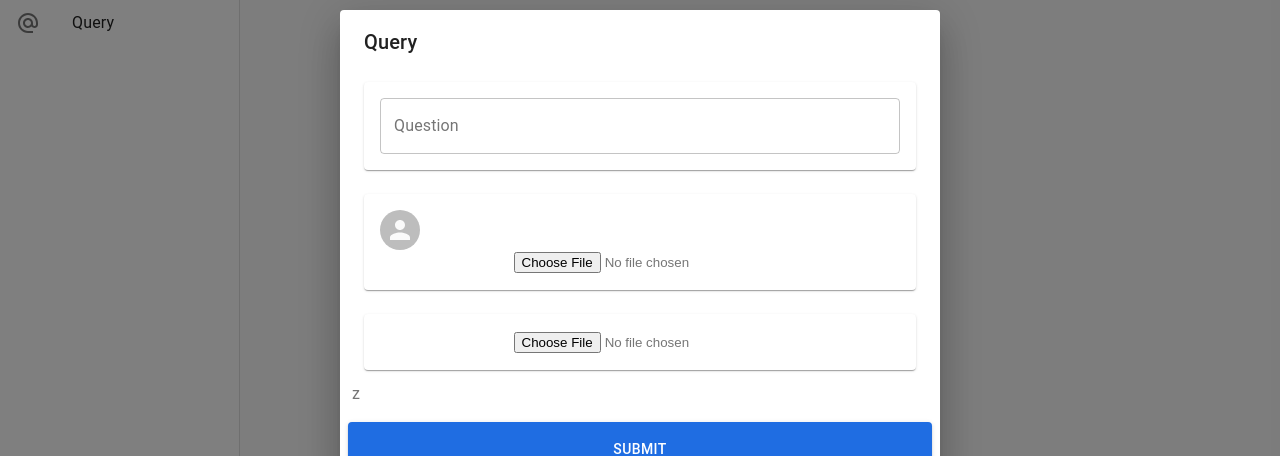
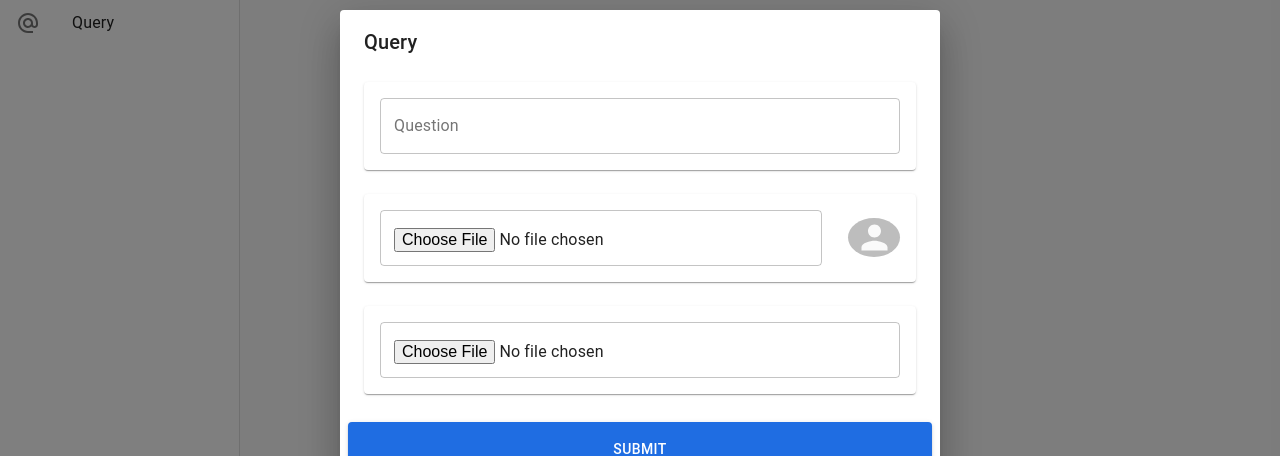
Before and after one commit to oceanacademypuducherry/astrology_admin, a React (Create React App) app in the folder src/: page /query in a window 1280 px wide. Both pictures are taken after a click on the button "+ ADD QUERY". Shown: the part 153-609 px from the top of the page. Built offline with nearby package versions, Linux system fonts and the light colour scheme; no server answers; the database is empty; the HTML template or start-up script is replaced by a standard one.

Commit message:
updated input field

```diff
--- a/src/Screens/Query.js
+++ b/src/Screens/Query.js
@@ -32,6 +32,12 @@ const useStyles = makeStyles((theme) => ({
     height: 240,
     maxWidth: 300,
   },
+  cardTitle: {
+    fontSize: "20px",
+    overflow: "hidden",
+    textOverflow: "ellipsis",
+    height: "30px",
+  },
 
   cardPdf: {
     overflow: "hidden",
@@ -46,8 +52,10 @@ const useStyles = makeStyles((theme) => ({
   },
   paper: {
     padding: theme.spacing(2),
-    textAlign: "center",
     color: theme.palette.text.secondary,
+    display: "flex",
+    justifyContent: "space-between",
+    alignItems: "center",
   },
   inputRoot: {
     // backgroundColor: "grey",
@@ -86,9 +94,6 @@ export default function Query() {
     pdf: "",
     image: "",
   });
-  const [queryId, setQueryId] = useState("");
-  const [fileUpload, setFileUpload] = useState("");
-  const [url, setUrl] = useState("");
   const [data, setData] = useState([]);
   const [updateData, setUpdateData] = useState({
     question: "",
@@ -97,7 +102,7 @@ export default function Query() {
   });
   const [currentID, setCurrentID] = useState();
 
-  const handleUploadClick = (e) => {
+  const addUploadClick = (e) => {
     var upload = storage
       .ref(`querys/${e.target.files[0].name}`)
       .put(e.target.files[0]);
@@ -118,7 +123,7 @@ export default function Query() {
       }
     );
   };
-  const handlePdfClick = (e) => {
+  const addPdfClick = (e) => {
     var upload = storage
       .ref(`querys/${e.target.files[0].name}`)
       .put(e.target.files[0]);
@@ -139,15 +144,61 @@ export default function Query() {
       }
     );
   };
+  const updateUploadClick = (e) => {
+    var upload = storage
+      .ref(`querys/${e.target.files[0].name}`)
+      .put(e.target.files[0]);
+    upload.on(
+      "state_changed",
+      (snapshot) => {
+        console.log(snapshot, "///////////////////////////////snapshots");
+      },
+      (error) => {
+        console.log(error);
+      },
+      () => {
+        storage
+          .ref("querys")
+          .child(e.target.files[0].name)
+          .getDownloadURL()
+          .then((url) => setUpdateData({ ...updateData, image: url }));
+      }
+    );
+  };
+
+  const updatepdfClick = (e) => {
+    var upload = storage
+      .ref(`querys/${e.target.files[0].name}`)
+      .put(e.target.files[0]);
+    upload.on(
+      "state_changed",
+      (snapshot) => {
+        console.log(snapshot, "///////////////////////////////snapshots");
+      },
+      (error) => {
+        console.log(error);
+      },
+      () => {
+        storage
+          .ref("querys")
+          .child(e.target.files[0].name)
+          .getDownloadURL()
+          .then((url) => setUpdateData({ ...updateData, pdf: url }));
+      }
+    );
+  };
 
   useEffect(() => {
     const db = firebase.firestore();
-    return db.collection("test2").onSnapshot((snapshot) => {
-      const getData = [];
-      snapshot.forEach((doc) => getData.push({ ...doc.data(), id: doc.id }));
-      console.log(getData, "//////////////////////");
-      setData(getData);
-    });
+    return db
+      .collection("test2")
+      .orderBy("createdAt")
+      .onSnapshot((snapshot) => {
+        const getData = [];
+        snapshot.forEach((doc) => getData.push({ ...doc.data(), id: doc.id }));
+        console.log(getData, "//////////////////////");
+        setData(getData);
+      });
   }, []);
 
   const update = (id) => {
@@ -175,7 +226,7 @@ export default function Query() {
   const queryUpdate = () => {
     ///add update
     const db = firebase.firestore();
-    db.collection("test2").doc(currentID).set({
+    db.collection("test2").doc(currentID).update({
       question: updateData.question,
       image: updateData.image,
       pdf: updateData.pdf,
@@ -196,8 +247,11 @@ export default function Query() {
     setUpdateData({ ...updateData, [e.target.name]: e.target.value });
   };
 
-  const queryHandleClickOpen = () => {
+  const addQueryClickOpen = () => {
     setOpen(true);
+  };
+  const addQueryClickClose = () => {
+    setOpen(false);
   };
 
   const onChangeQuery = (e) => {
@@ -205,14 +259,16 @@ export default function Query() {
     setQuery({ ...query, [e.target.name]: e.target.value });
   };
 
-  const queryHandleClose = () => {
+  const addQuery = () => {
     ///add article
     firebase.firestore().collection("test2").add({
       question: query.question,
       image: query.image,
       pdf: query.pdf,
+      createdAt: Date(),
     });
     setOpen(false);
+    console.log(Date());
   };
 
   const alertOpen = (image) => {
@@ -223,18 +279,6 @@ export default function Query() {
 
   const alertClose = () => {
     setAlert(false);
-    console.log("before delete calla");
-    dispatch(deleteQuery(queryId));
-  };
-
-  const queryEditAlertOpen = (image) => {
-    setOpen(true);
-    getQueryData(image);
-    console.log(
-      image,
-      "///////////////////get edit image id //////////////////"
-    );
-    dispatch(editQuery(queryId));
   };
 
   return (
@@ -243,7 +287,7 @@ export default function Query() {
         <Button
           variant="outlined"
           style={{ borderColor: "#1F6DE2", color: "#1F6DE2" }}
-          onClick={queryHandleClickOpen}
+          onClick={addQueryClickOpen}
         >
           + Add Query
         </Button>
@@ -254,7 +298,7 @@ export default function Query() {
         open={alert}
         TransitionComponent={Transition}
         keepMounted
-        onClose={alertClose}
+        onClose={addQueryClickClose}
       >
         <DialogTitle>{"Are you sure want to delete"}</DialogTitle>
         <DialogContent>
@@ -301,7 +345,7 @@ export default function Query() {
         open={open}
         TransitionComponent={Transition}
         keepMounted
-        onClose={open}
+        onClose={addQueryClickClose}
       >
         <DialogTitle>Query</DialogTitle>
         <DialogContent>
@@ -323,27 +367,45 @@ export default function Query() {
                 </Grid>
                 <Grid item xs={12}>
                   <Paper className={classes.paper}>
-                    <Avatar alt="Remy Sharp" src={query.image} />
-                    <input
+                    <TextField
+                      className={classes.file}
+                      name="question"
                       type="file"
-                      id="imageInput"
-                      onChange={handleUploadClick}
+                      variant="outlined"
+                      style={{ width: "85%" }}
+                      onChange={addUploadClick}
                     />
+                    <Avatar
+                      alt="Remy Sharp"
+                      src={query.image}
+                      style={{
+                        width: "10%",
+                        height: "10%",
+                      }}
+                    />
+
+                    {/* <input type="file" onChange={addUploadClick} /> */}
                   </Paper>
                 </Grid>
                 <Grid item xs={12}>
                   <Paper className={classes.paper}>
-                    <input type="file" onChange={handlePdfClick} />
+                    <TextField
+                      name="question"
+                      type="file"
+                      variant="outlined"
+                      style={{ width: "100%" }}
+                      onChange={addPdfClick}
+                    />
+                    {/* <input type="file" onChange={addPdfClick} /> */}
                   </Paper>
                 </Grid>
-                z
               </Grid>
             </div>
           </DialogContentText>
         </DialogContent>
         <DialogActions>
           <Button
-            onClick={queryHandleClose}
+            onClick={addQuery}
             variant="contained"
             style={{
               background: "#1F6DE2",
@@ -389,16 +451,19 @@ export default function Query() {
                       name="image"
                       type="file"
                       id="imageInput"
-                      onChange={handleUploadClick}
+                      onChange={updateUploadClick}
                     />
                   </Paper>
                 </Grid>
                 <Grid item xs={12}>
                   <Paper className={classes.paper}>
-                    <input name="image" type="file" onChange={handlePdfClick} />
+                    <input
+                      name="Answer Pdf"
+                      type="file"
+                      onChange={updatepdfClick}
+                    />
                   </Paper>
                 </Grid>
-                z
               </Grid>
             </div>
           </DialogContentText>
@@ -422,24 +487,20 @@ export default function Query() {
       {/* article Design start */}
       <Grid container direction="row" justifyContent="flex-start" spacing={10}>
         {/* {JSON.stringify(updateData)} */}
-
         {data.map((item) => (
           <Grid item>
             <Card gutterBottom className={classes.card}>
               <CardActionArea>
                 <CardMedia className={classes.media} image={item.image} />
                 <CardContent>
-                  <Typography gutterBottom variant="h5" component="h2">
+                  <Typography
+                    gutterBottom
+                    variant="h5"
+                    component="h2"
+                    className={classes.cardTitle}
+                  >
                     {item.question}
                   </Typography>
-                  {/* <Typography
-                    variant="body2"
-                    color="textSecondary"
-                    component="p"
-                    className={classes.cardPdf}
-                  >
-                    {item.pdf}
-                  </Typography> */}
                 </CardContent>
               </CardActionArea>
               <CardActions>
@@ -461,14 +522,13 @@ export default function Query() {
             </Card>
           </Grid>
         ))}
-
-        <Snackbar
+        {/* <Snackbar
           // anchorOrigin={{ vertical, horizontal }}
           open={false}
           // onClose={handleClose}
           message="Image uploaded"
-          // key={vertical + horizontal}
-        />
+          // key={vertical + horizontal} */}
+        {/* /> */}
       </Grid>
     </>
   );
```
